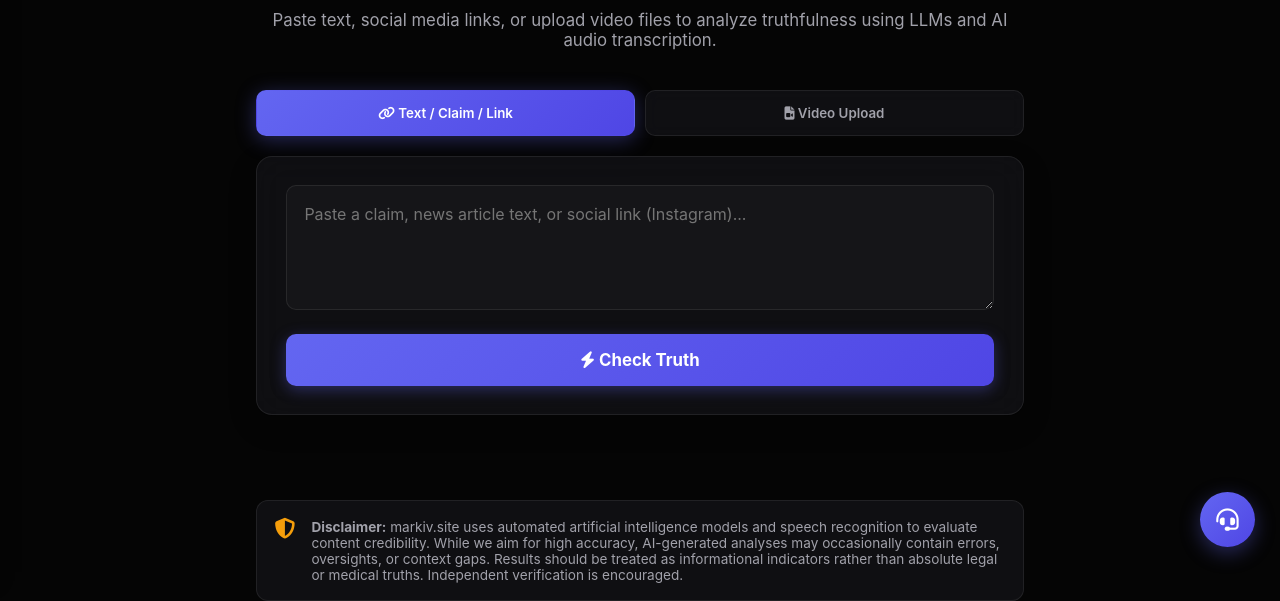
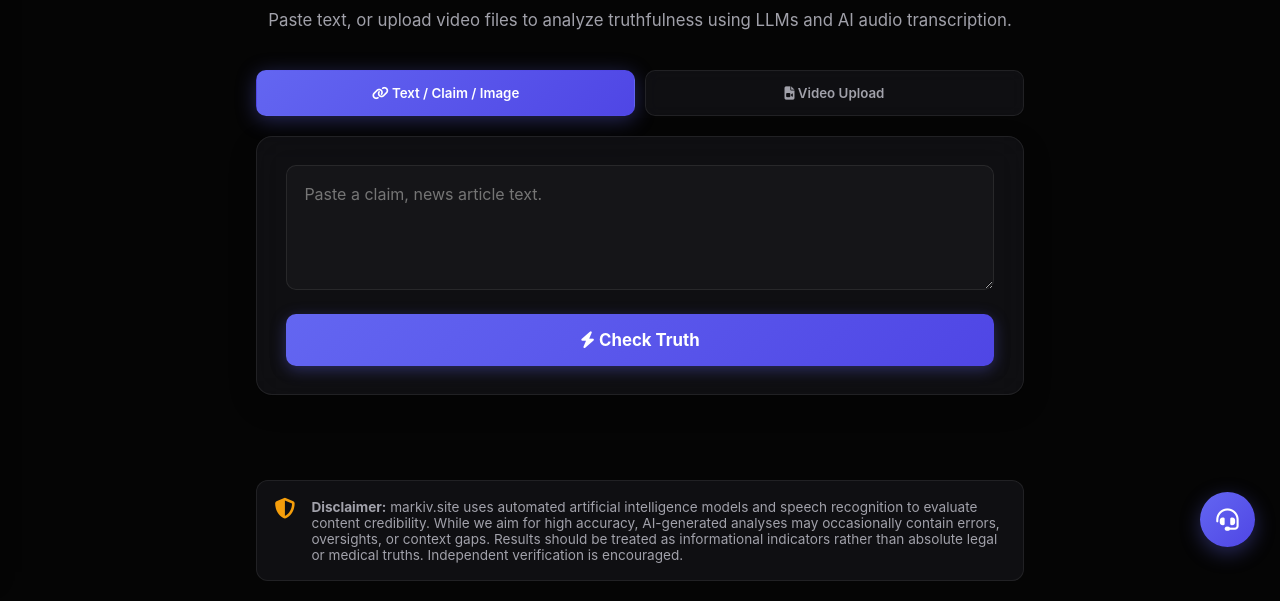
Before and after one commit to vikrambhardwaj-28/nocap-backend, a website: page public/index.html in a window 1280 px wide. Shown: the part 228-829 px from the top of the page. Drawn offline with Linux system fonts and the light colour scheme.

```diff
--- a/public/index.html
+++ b/public/index.html
@@ -870,19 +870,19 @@
     <main class="container" id="fact-check">
         <section class="hero">
             <h1>Expose the Cap. <br><span class="gradient-text">Verify Viral Claims in Seconds.</span></h1>
-            <p>Paste text, social media links, or upload video files to analyze truthfulness using LLMs and AI audio transcription.</p>
+            <p>Paste text, or upload video files to analyze truthfulness using LLMs and AI audio transcription.</p>
         </section>
 
         <!-- TAB SWITCHER -->
         <div class="tab-container">
-            <button class="tab-btn active" onclick="switchTab('text')"><i class="fa-solid fa-link"></i> Text / Claim / Link</button>
+            <button class="tab-btn active" onclick="switchTab('text')"><i class="fa-solid fa-link"></i> Text / Claim / Image</button>
             <button class="tab-btn" onclick="switchTab('video')"><i class="fa-solid fa-file-video"></i> Video Upload</button>
         </div>
 
         <!-- INPUT SECTION -->
         <div class="card input-card">
             <div id="textInputGroup">
-                <textarea id="inputText" placeholder="Paste a claim, news article text, or social link (Instagram)..." aria-label="Claim Text or URL Input"></textarea>
+                <textarea id="inputText" placeholder="Paste a claim, news article text." aria-label="Claim Text."></textarea>
                 <button class="submit-btn" onclick="analyzeText()"><i class="fa-solid fa-bolt"></i> Check Truth</button>
             </div>
 
@@ -1205,7 +1205,7 @@
 
         async function analyzeText() {
             const text = document.getElementById('inputText').value;
-            if (!text) return alert("Please enter text or link!");
+            if (!text) return alert("Please enter text or Photo/Video to analyze!");
 
             showLoading();
             try {
```
